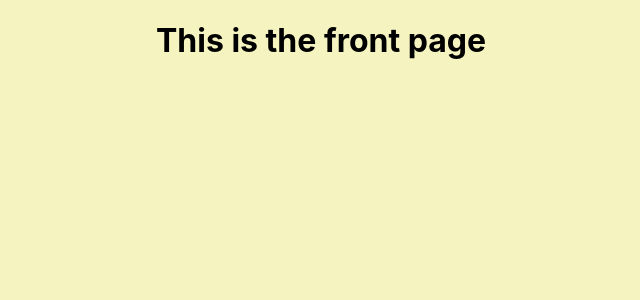
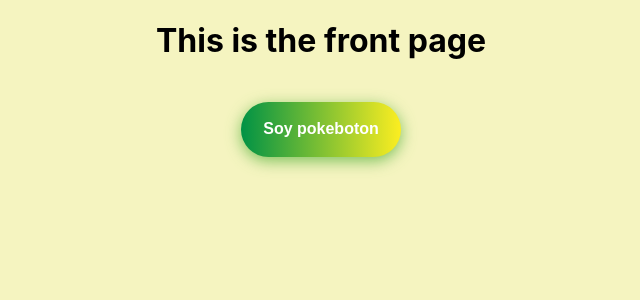
Before and after one commit to LeonardoPA9/PokeReact, a React (Create React App) app: page / in a window 1280 px wide. Shown: the top 300 px of the page, without its empty margins (319-959 px from the left). Built offline with nearby package versions, Linux system fonts and the light colour scheme.

Commit message:
added button component

```diff
--- a/src/App.js
+++ b/src/App.js
@@ -1,4 +1,5 @@
 import { useEffect } from "react";
+import Button from "components/UI/Button";
 import "./App.css";
 
 function App() {
@@ -8,9 +9,14 @@
     fetchPoke();
   }, []);
 
+  const clickHandler = () => {
+    console.log("click");
+  };
+
   return (
     <div className="App">
       <h1>This is the front page</h1>
+      <Button onClick={clickHandler}>Soy pokeboton</Button>
     </div>
   );
 }
--- /dev/null
+++ b/src/components/UI/Button.js
@@ -0,0 +1,12 @@
+import style from "./Button.module.css";
+function Button({ onClick, children }) {
+  return (
+    <button
+      className={`${style["button-hover"]} ${style.button}`}
+      onClick={onClick}>
+      {children}
+    </button>
+  );
+}
+
+export default Button;
--- /dev/null
+++ b/src/components/UI/Button.module.css
@@ -0,0 +1,40 @@
+.button-hover {
+  width: 160px;
+  font-size: 16px;
+  font-weight: 600;
+  color: #fff;
+  cursor: pointer;
+  margin: 20px;
+  height: 55px;
+  text-align: center;
+  border: none;
+  background-size: 300% 100%;
+  border-radius: 50px;
+  moz-transition: all 0.4s ease-in-out;
+  -o-transition: all 0.4s ease-in-out;
+  -webkit-transition: all 0.4s ease-in-out;
+  transition: all 0.4s ease-in-out;
+}
+
+.button-hover:hover {
+  background-position: 100% 0;
+  moz-transition: all 0.4s ease-in-out;
+  -o-transition: all 0.4s ease-in-out;
+  -webkit-transition: all 0.4s ease-in-out;
+  transition: all 0.4s ease-in-out;
+}
+
+.button-hover:focus {
+  outline: none;
+}
+
+.button-hover.button {
+  background-image: linear-gradient(
+    to right,
+    #009245,
+    #fcee21,
+    #00a8c5,
+    #d9e021
+  );
+  box-shadow: 0 4px 15px 0 rgba(83, 176, 57, 0.75);
+}
```
